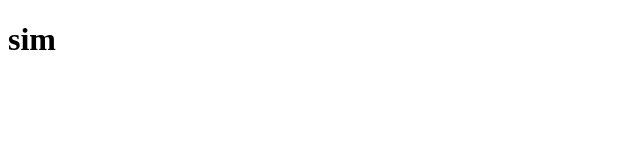
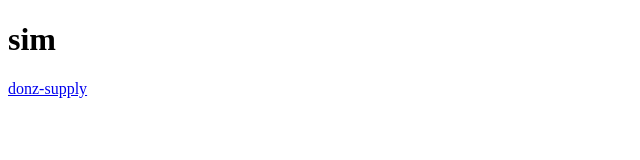
Before and after one commit to patrickkjr/testepatrick, a plain HTML site: page index.html in a window 1280 px wide. Shown: the whole page, without its empty margins (0-640 px from the left). Drawn offline with Linux system fonts and the light colour scheme.

Commit message:
Update index.html

```diff
--- a/index.html
+++ b/index.html
@@ -7,5 +7,6 @@
 </head>
 <body>
     <h1>sim</h1>
+    <a href="https://montink.com/donz-supply">donz-supply</a>
 </body>
 </html>
```
